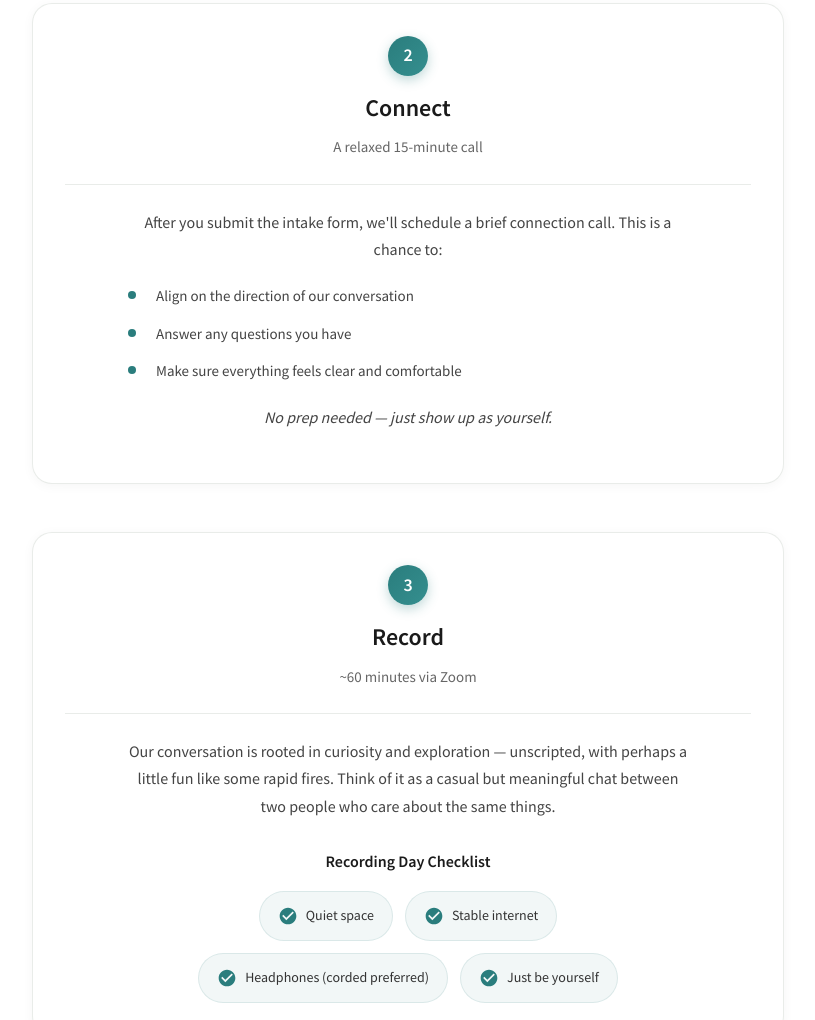
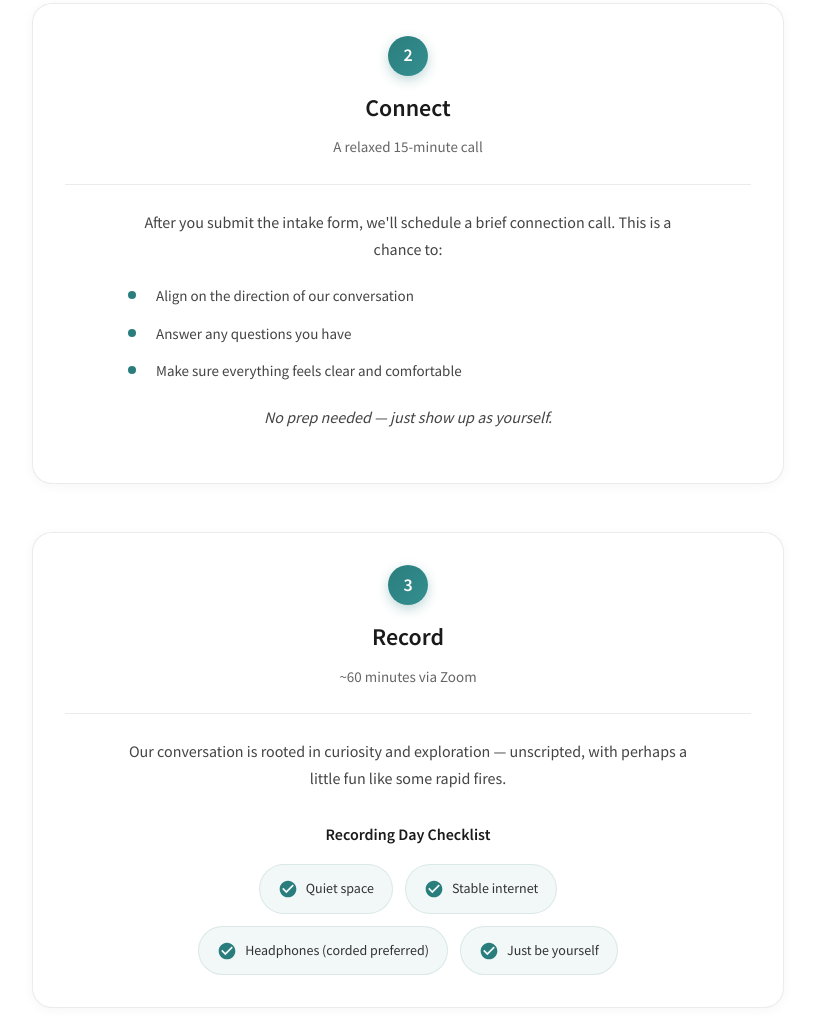
Before and after one commit to mzakany23/mindfulopus-website, an Eleventy site: page src/podcast/guest-introduction.html in a window 1280 px wide. Shown: the part 1773-2793 px from the top of the page, without its empty margins (232-1047 px from the left). Built offline with nearby package versions, Linux system fonts and the light colour scheme; Eleventy itself is replaced by a stand-in of ours; files that its build step writes are made by us from their sources; what eleventy-plugin-svg-sprite would draw is missing.

```diff
--- a/src/podcast/guest-introduction.html
+++ b/src/podcast/guest-introduction.html
@@ -791,7 +791,6 @@
         <h2>Meet Your Host</h2>
         <h3>Jo Zakany</h3>
         <p>Violist with The Cleveland Orchestra, yoga teacher, and coach for classical musicians — exploring the inner life and well-being of performing artists.</p>
-        <p>Our conversation is rooted in curiosity and exploration — unscripted, with perhaps a little fun like some rapid fires.
       </div>
     </section>
 
@@ -843,7 +842,7 @@
         <p>~60 minutes via Zoom</p>
       </div>
       <div class="section-content">
-        <p>Our conversation is rooted in curiosity and exploration — unscripted, with perhaps a little fun like some rapid fires. Think of it as a casual but meaningful chat between two people who care about the same things.</p>
+        <p>Our conversation is rooted in curiosity and exploration — unscripted, with perhaps a little fun like some rapid fires.</p>
 
         <h3 class="checklist-title">Recording Day Checklist</h3>
         <div class="checklist-items">
```
